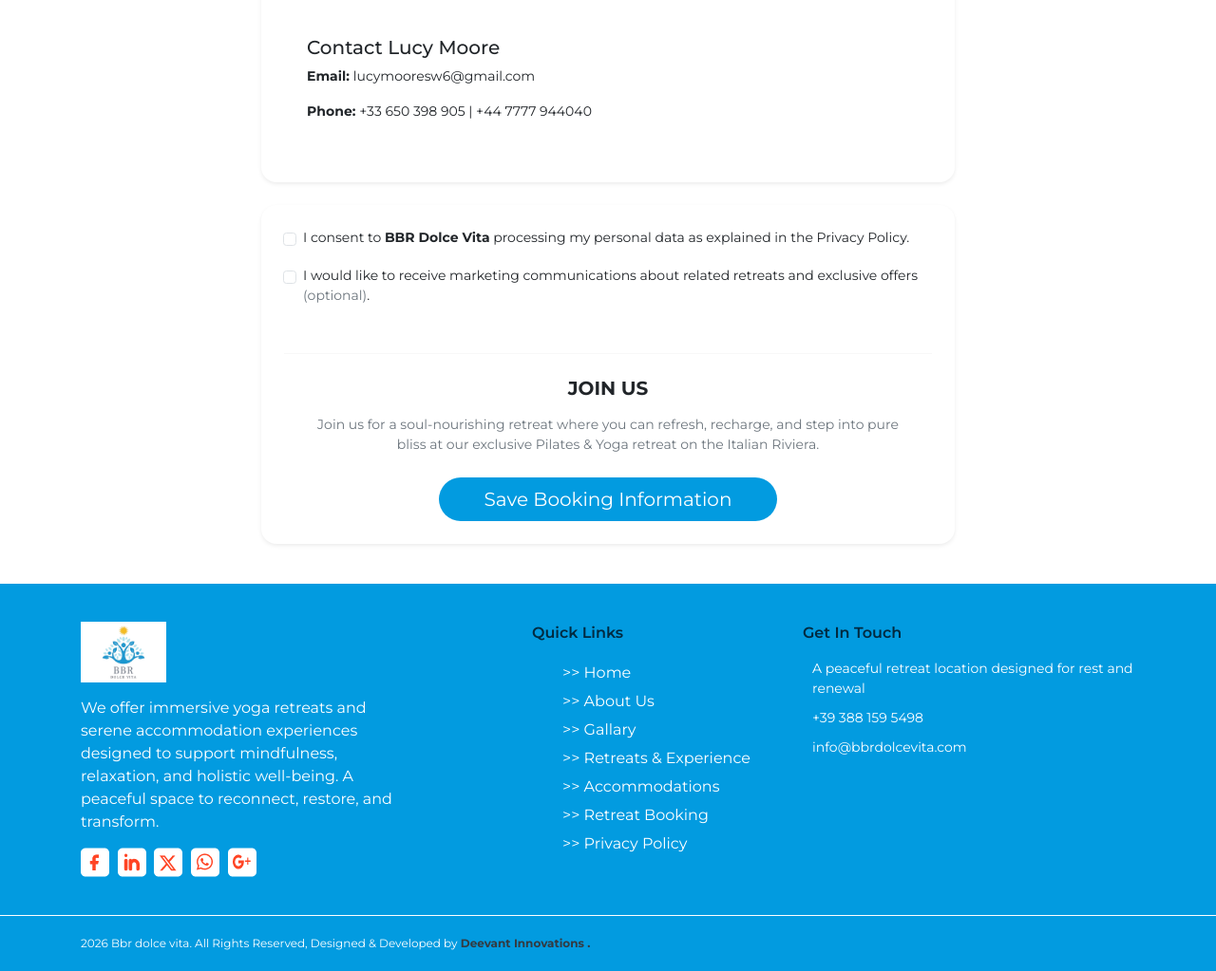
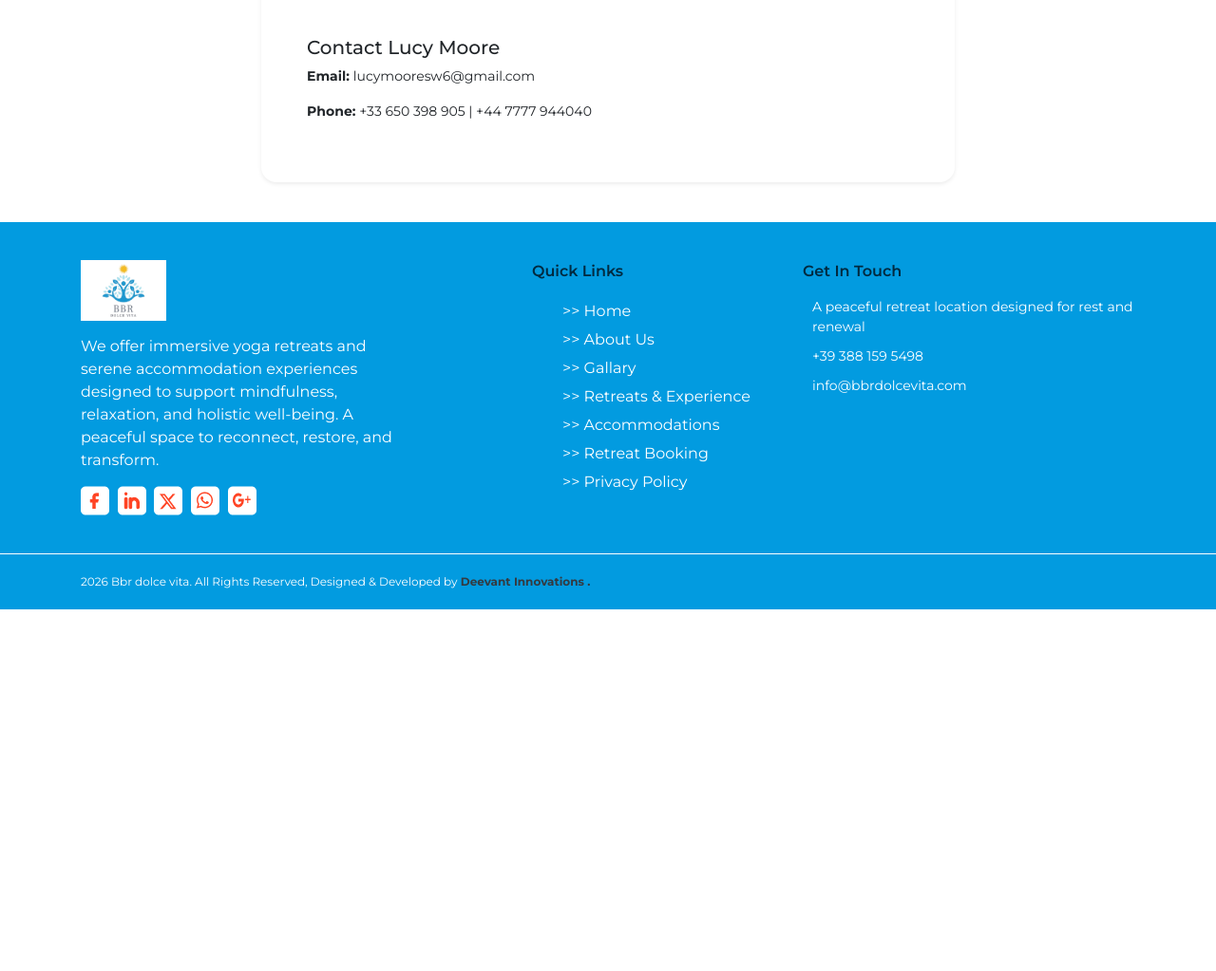
Before and after one commit to Francis101N/bbrdolcevita, a PHP site: page /bbr/booking in a window 1280 px wide. Shown: the part 2466-3489 px from the top of the page at 95% size. After the commit the page ends 3108 px from the top, so only its background shows below. Run offline with PHP 8.4, Linux system fonts and the light colour scheme; data comes from the database, SQL or seed files in the repository; some libraries are stand-ins or nearby versions.

Commit message:
9/3/2026

```diff
--- a/booking.php
+++ b/booking.php
@@ -374,57 +374,6 @@
                     <p><b>Phone: </b>+33 650 398 905 | +44 7777 944040</p>
 
                 </div>
-                <form method="post" action="proc_booking_consent.php" class="mt-4">
-
-                    <div class="card border-0 shadow-sm rounded-4 p-4">
-
-                        <!-- Consent Checkboxes -->
-                        <div class="mb-4">
-
-                            <div class="form-check mb-3">
-                                <input class="form-check-input" type="checkbox" name="privacy_consent"
-                                    id="privacyConsent" required>
-
-                                <label class="form-check-label" for="privacyConsent">
-                                    I consent to <strong>BBR Dolce Vita</strong> processing my personal data
-                                    as explained in the Privacy Policy.
-                                </label>
-                            </div>
-
-                            <div class="form-check">
-                                <input class="form-check-input" type="checkbox" name="marketing_consent"
-                                    id="marketingConsent" required>
-
-                                <label class="form-check-label" for="marketingConsent">
-                                    I would like to receive marketing communications about related retreats
-                                    and exclusive offers <span class="text-muted">(optional)</span>.
-                                </label>
-                            </div>
-
-                        </div>
-
-                        <hr class="my-4">
-
-                        <!-- Join Us Section -->
-                        <div class="text-center px-md-4">
-
-                            <h5 class="fw-bold mb-3 text-uppercase">Join Us</h5>
-
-                            <p class="text-muted mb-4">
-                                Join us for a soul-nourishing retreat where you can refresh, recharge,
-                                and step into pure bliss at our exclusive Pilates & Yoga retreat on
-                                the Italian Riviera.
-                            </p>
-
-                            <button type="submit" class="btn btn-primary btn-lg px-5 rounded-pill">
-                                Save Booking Information
-                            </button>
-
-                        </div>
-
-                    </div>
-
-                </form>
 
             </div>
         </div>
--- a/index.php
+++ b/index.php
@@ -1046,12 +1046,12 @@ $cart_count = $row['total_items'] ?? 0;
                 </div>
                 <div class="col-md-5">
                     <div class="about_company-right carder slider-containerr">
-                        <img src="./dist/images/landing-page.png" class="img-fluid img_carder slidee active">
+                        <img src="./dist/images/one.png" class="img-fluid img_carder slidee active">
                         <img src="./dist/images/landing2.png" class="img-fluid img_carder slidee">
                         <img src="./dist/images/landing3.png" class="img-fluid img_carder slidee">
                         <img src="./dist/images/acco2.png" class="img-fluid img_carder slidee">
                         <img src="./dist/images/acco3.png" class="img-fluid img_carder slidee">
-                        <img src="./dist/images/acco4.png" class="img-fluid img_carder slidee">
+                        <img src="./dist/images/two.png" class="img-fluid img_carder slidee">
                         <!-- <img src="./dist/images/acco4.jpeg" class="img-fluid img_carder slidee">
                         <img src="./dist/images/acco5.jpeg" class="img-fluid img_carder slidee"> -->
                     </div>
```
Also changed, not shown: dist/images/WhatsApp Image 2026-03-09 at 1.15.20 PM.jpeg (added), dist/images/WhatsApp Image 2026-03-09 at 1.15.21 PM.jpeg (added), dist/images/one.png (added), dist/images/two.png (added).
